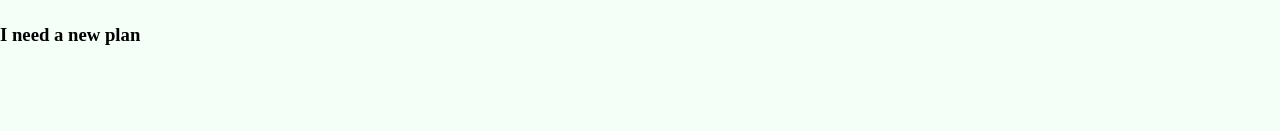
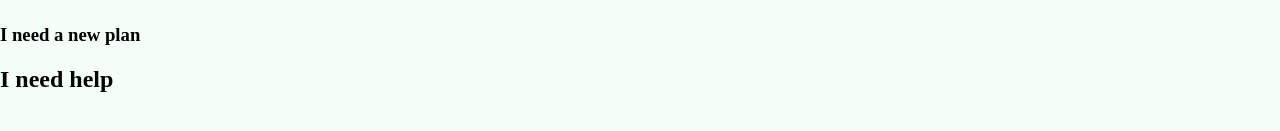
Before and after one commit to RicoMedi/fun-clips, a React (Create React App) app: page / in a window 1280 px wide. Shown: the part 459-590 px from the top of the page. Built offline with nearby package versions, Linux system fonts and the light colour scheme; a web font is replaced by a local one.

Commit message:
more content

```diff
--- a/src/home/HomePage.js
+++ b/src/home/HomePage.js
@@ -17,6 +17,7 @@ export const HomePage = () => {
       <h2> I need a better plan</h2>
       <h2> Brainstorm</h2>
       <h3> I need a new plan </h3>
+      <h2> I need help</h2>
     </div>
   );
 };
```
